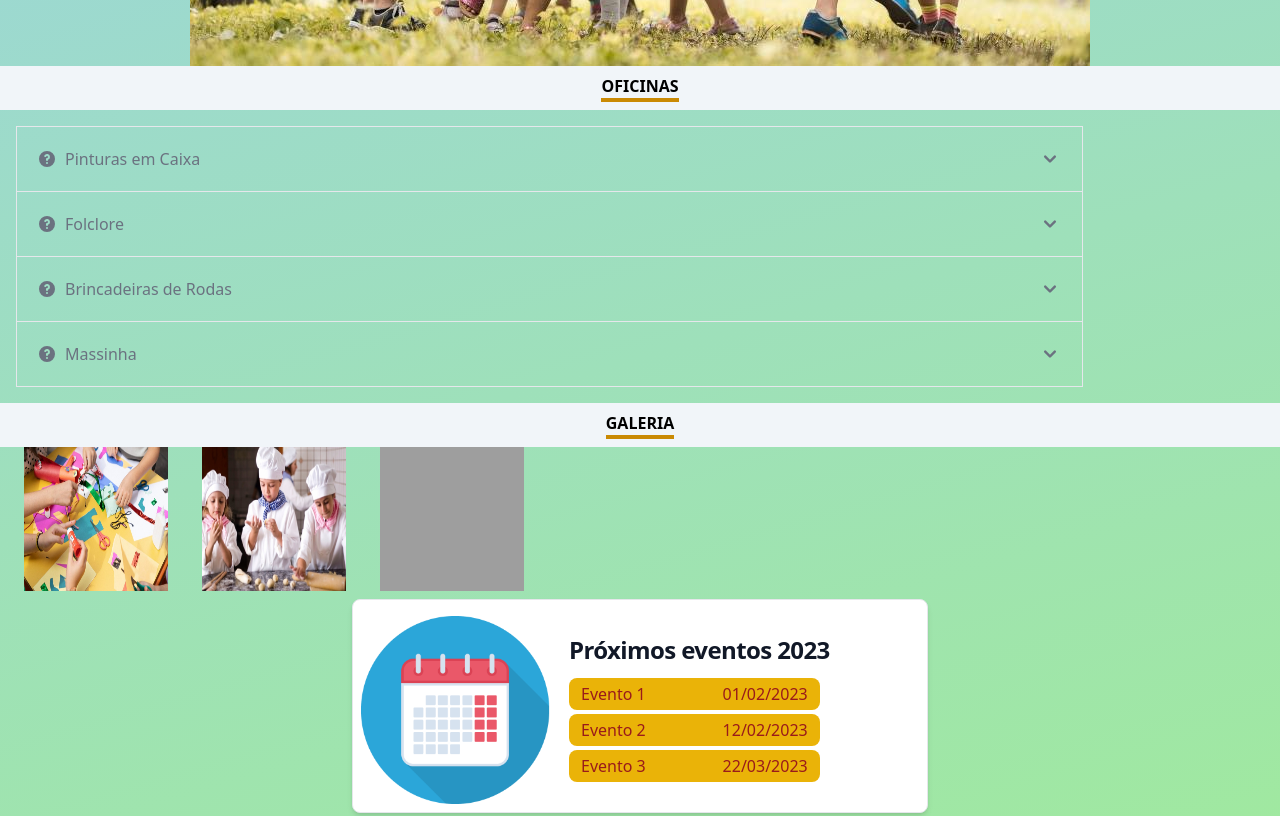
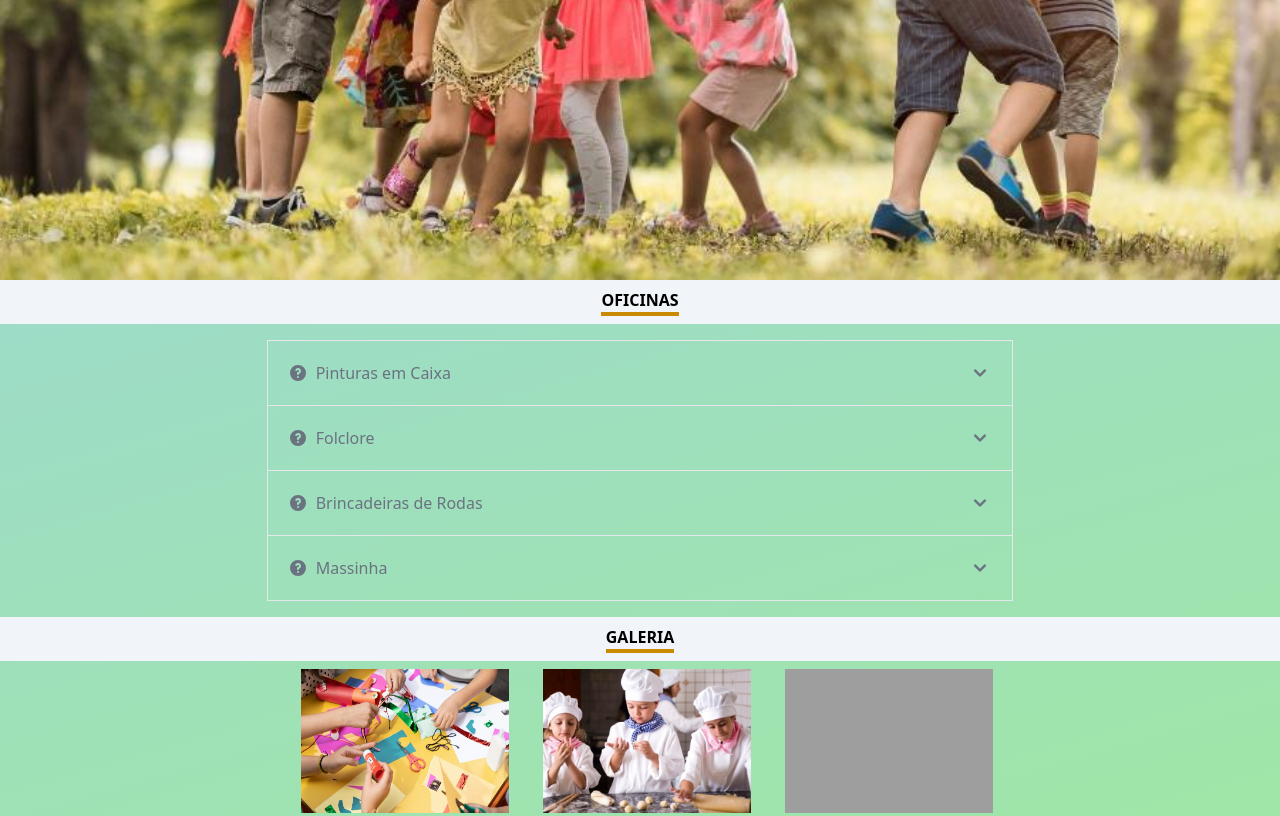
Before and after one commit to MachadoAX/brincar-de-ferias, a plain HTML site: page index.html in a window 1280 px wide. Shown: the part 800-1616 px from the top of the page. Drawn offline with nearby package versions, Linux system fonts and the light colour scheme; grey boxes are pictures that could not be loaded.

Commit message:
Centraliza

```diff
--- a/index.html
+++ b/index.html
@@ -58,7 +58,7 @@
 
 <!-- Faixa end -->
 <div class="relative" >
-    <img src="./assets/imgs/foto4.jpg" class="relative mx-auto" alt="" srcset="">
+    <img src="./assets/imgs/foto4.jpg" class="relative mx-auto w-full" alt="" srcset="">
     <h2 class="absolute w-full top-1/2 left-1/2
                 transform -translate-x-1/2 -translate-y-1/2
                 text-center py-2 bg-slate-100 text-1xl md:text-5xl
@@ -75,10 +75,10 @@
 <!--  cópia carrocel 01-->
 
 <!-- Accordion -->
+    <section class="w-full justify-center flex">
 
-
-<div id="accordion-collapse" data-accordion="collapse" class="md:m-4 md:w-5/6 around">
-    <h2 id="accordion-open-heading-1">
+    <div id="accordion-collapse" data-accordion="collapse" class="md:m-4 items-center md:around md:justify-center m-auto w-7/12">
+      <h2 id="accordion-open-heading-1">
       <button type="button" class="flex items-center justify-between w-full p-5 font-medium text-left text-gray-500 border border-b-0 border-gray-200 focus:ring-4 focus:ring-gray-200 dark:focus:ring-gray-800 dark:border-gray-700 dark:text-gray-400 hover:bg-gray-100 dark:hover:bg-gray-800" data-accordion-target="#accordion-open-body-1" aria-expanded="false" aria-controls="accordion-open-body-1">
         <span class="flex items-center"><svg class="w-5 h-5 mr-2 shrink-0" fill="currentColor" viewBox="0 0 20 20" xmlns="http://www.w3.org/2000/svg"><path fill-rule="evenodd" d="M18 10a8 8 0 11-16 0 8 8 0 0116 0zm-8-3a1 1 0 00-.867.5 1 1 0 11-1.731-1A3 3 0 0113 8a3.001 3.001 0 01-2 2.83V11a1 1 0 11-2 0v-1a1 1 0 011-1 1 1 0 100-2zm0 8a1 1 0 100-2 1 1 0 000 2z" clip-rule="evenodd"></path></svg> Pinturas em Caixa</span>
         <svg data-accordion-icon class="w-6 h-6 shrink-0" fill="currentColor" viewBox="0 0 20 20" xmlns="http://www.w3.org/2000/svg"><path fill-rule="evenodd" d="M5.293 7.293a1 1 0 011.414 0L10 10.586l3.293-3.293a1 1 0 111.414 1.414l-4 4a1 1 0 01-1.414 0l-4-4a1 1 0 010-1.414z" clip-rule="evenodd"></path></svg>
@@ -134,9 +134,9 @@
         </ul>
       </div>
     </div>
-  </div>
+    </div>
 
-
+</section>
 <!--  -->
 
 <div class="justify-center p-2 flex bg-slate-100 font-bold">
@@ -144,15 +144,15 @@
 </div>
 
 <!--  cópia carrocel-->
-<div class="flex overflow-x-auto gap-6 snap-x snap-mandatory before:shrink-0">
+<div class="flex overflow-x-auto gap-6 snap-x snap-mandatory before:shrink-0 justify-center mt-2">
     <li class="shrink-0  list-none">
-        <img class="w-36 h-36 " src="./assets/imgs/Fazendo Artes.jpeg" alt="">
+        <img class="md:w-52 md:h52 w-36 h-36 " src="./assets/imgs/Fazendo Artes.jpeg" alt="">
     </li>
     <li class="shrink-0 list-none snap-center">
-        <img class="w-36 h-36 " src="./assets/imgs/fotoCulinaria.jpg" alt="">
+        <img class="md:w-52 md:h52 w-36 h-36 " src="./assets/imgs/fotoCulinaria.jpg" alt="">
     </li>
     <li class="shrink-0 list-none">
-        <img class="w-36 h-36 " src="https://encrypted-tbn0.gstatic.com/images?q=tbn:ANd9GcTaUaVMssTcFWQIaMRkLnQtYTHJrNtseWlJpw&usqp=CAUg" alt="">
+        <img class="md:w-52 md:h52 w-36 h-36 " src="https://encrypted-tbn0.gstatic.com/images?q=tbn:ANd9GcTaUaVMssTcFWQIaMRkLnQtYTHJrNtseWlJpw&usqp=CAUg" alt="">
     </li>
 </div>
 <!-- CARDS OFICINAS -->
```
